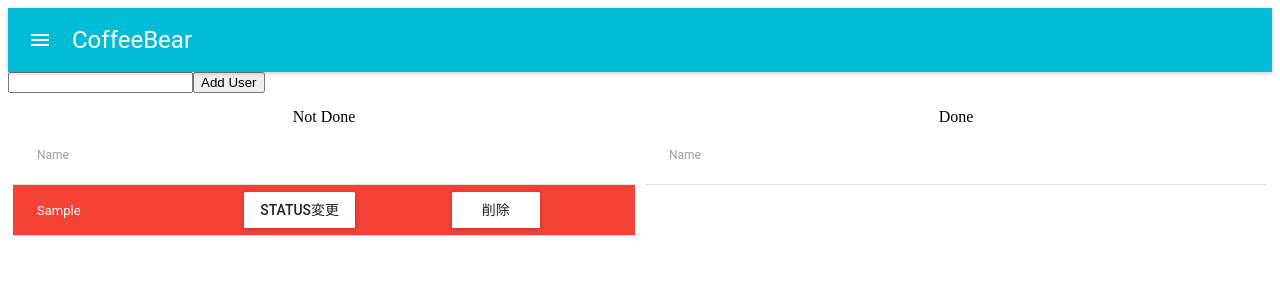
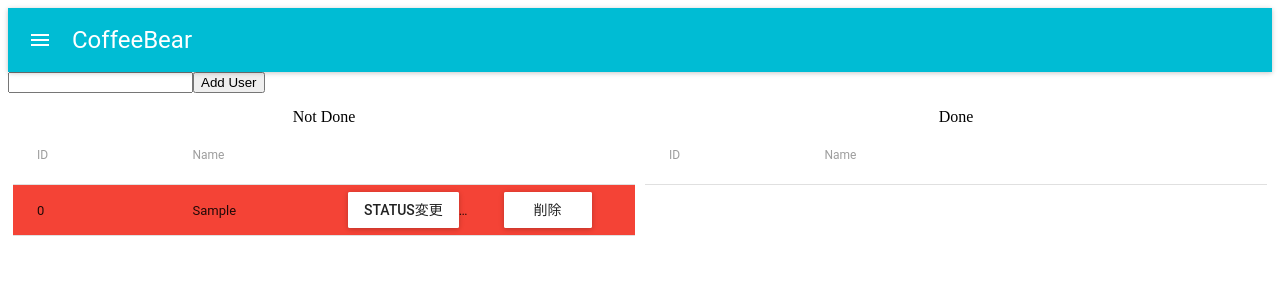
Before and after one commit to DONDONCreate/CoffeeBear, a React (Create React App) app in the folder front_app/: page / in a window 1280 px wide. Both pictures are taken after typing "Sample" into the empty fields and a click on the button "Add User". Shown: the top 300 px of the page. Built offline with nearby package versions, Linux system fonts and the light colour scheme; no server answers.

Commit message:
UserTableの高さを固定し，5個以上追加するとスクロールするようにした

```diff
--- a/front_app/src/components/UserTable.js
+++ b/front_app/src/components/UserTable.js
@@ -38,7 +38,9 @@ class UserTable extends React.Component {
         return(
             <MuiThemeProvider>
                 <Table
+                    height={'255px'}
                     fixedHeader={true}
+                    fixedFooter={true}
                     selectable={true}
                     multiSelectable={true}
                 >
@@ -48,6 +50,7 @@ class UserTable extends React.Component {
                         enableSelectAll={false}
                     >
                         <TableRow>
+                            <TableHeaderColumn>ID</TableHeaderColumn>
                             <TableHeaderColumn>Name</TableHeaderColumn>
                             <TableHeaderColumn></TableHeaderColumn>
                             <TableHeaderColumn></TableHeaderColumn>
@@ -57,10 +60,11 @@ class UserTable extends React.Component {
                         {console.log(this.props.users)}
                         {this.props.users.map(user =>
                             <TableRow key={user.id}>
-                                <TableRowColumn  style={{backgroundColor:user.status ? '#2196F3' : '#F44336', color: 'white',}}>{user.text}</TableRowColumn>
-                                <TableRowColumn  style={{backgroundColor:user.status ? '#2196F3' : '#F44336', color: 'white',}}><RaisedButton onClick={() => this.props.onClick(user.id)} label="Status変更" /></TableRowColumn>
-                                <TableRowColumn  style={{backgroundColor: user.status ? '#2196F3' : '#F44336', color: 'white',}}><RaisedButton onClick={() => this.clickButton(user.id)} label="削除"/></TableRowColumn>
-                            </TableRow>
+                                <TableRowColumn  style={{backgroundColor:user.status ? '#2196F3' : '#F44336', }}>{user.id}</TableRowColumn>
+                                <TableRowColumn  style={{backgroundColor:user.status ? '#2196F3' : '#F44336', }}>{user.text}</TableRowColumn>
+                                <TableRowColumn  style={{backgroundColor:user.status ? '#2196F3' : '#F44336', }}><RaisedButton onClick={() => this.props.onClick(user.id)} label="Status変更" /></TableRowColumn>
+                                <TableRowColumn  style={{backgroundColor: user.status ? '#2196F3' : '#F44336', }}><RaisedButton onClick={() => this.clickButton(user.id)} label="削除"/></TableRowColumn>
+                    </TableRow>
                         )}
                     </TableBody>
                 </Table>
```
